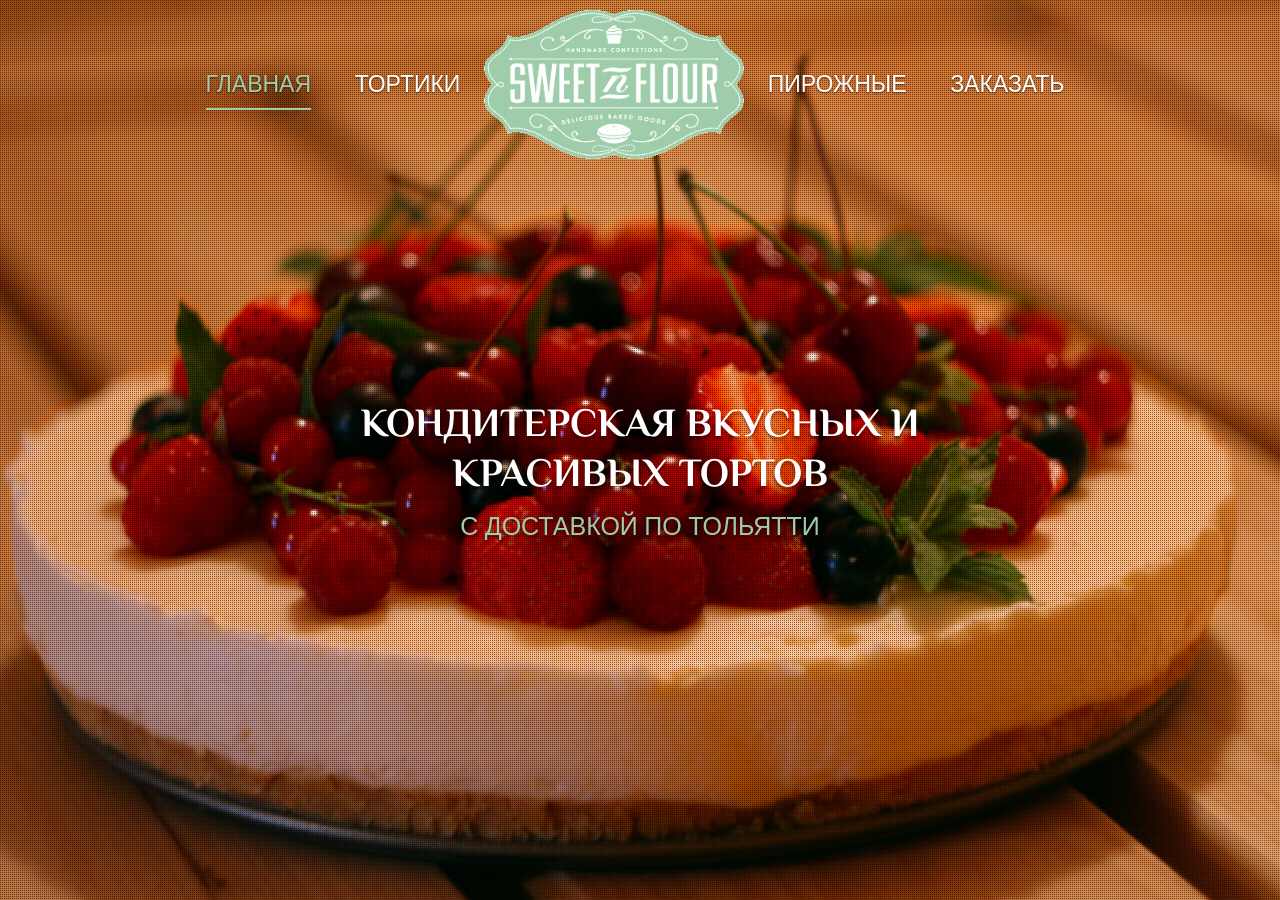
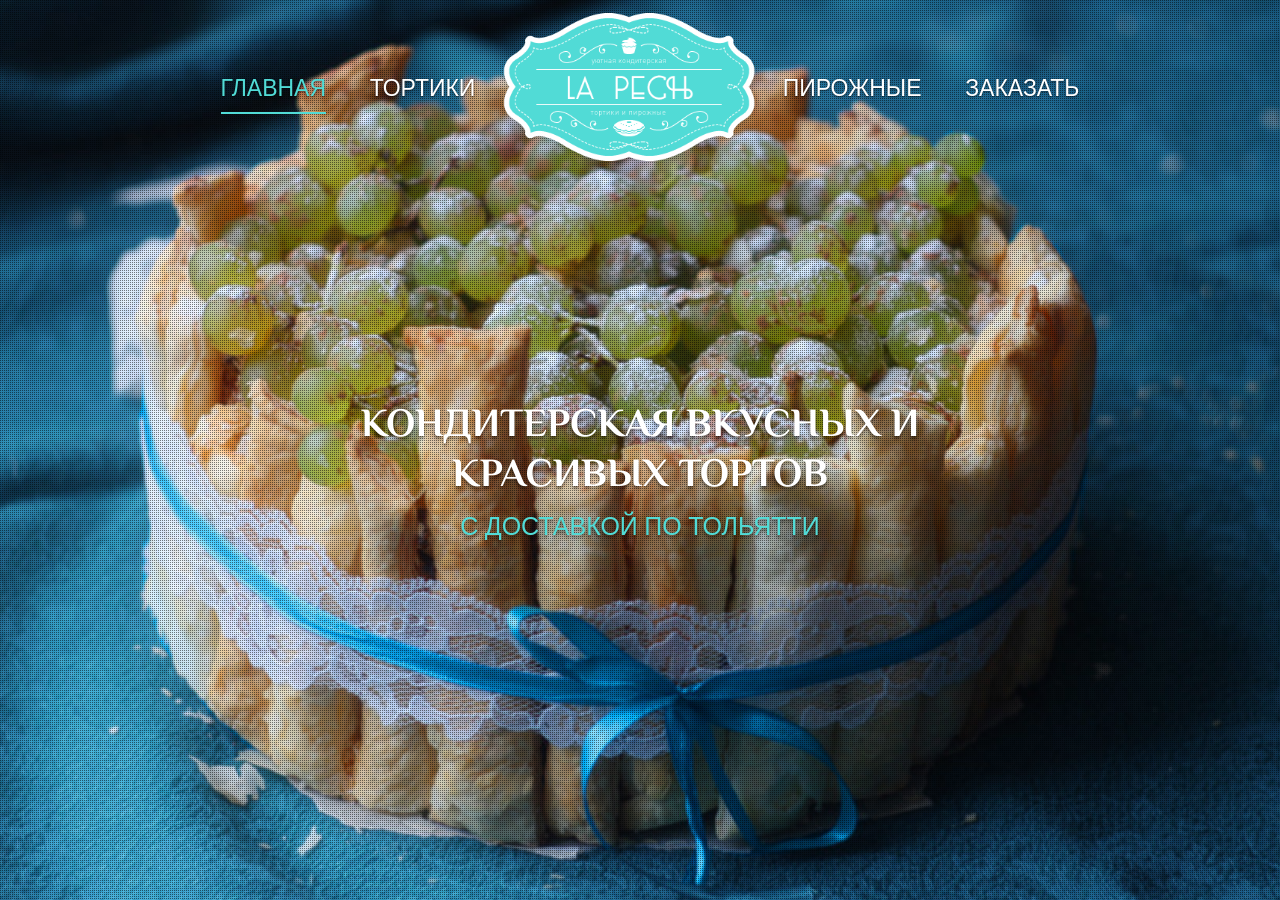
Before and after one commit to lapech/lapech.github.io, a Jekyll site: the page built from index.html, in a window 1280 px wide and 900 px high. Built offline with Jekyll 4.4.1, drawn with Linux system fonts in a browser that asks for light colours; nearby versions of some CDN libraries; library files that are not in the unit come from our copies; some of the changed text lies outside the part shown.

Commit message:
Blue theme applied, font awesome removed.

```diff
--- a/_layouts/default.html
+++ b/_layouts/default.html
@@ -1,8 +1,8 @@
 <!DOCTYPE html>
-<html lang="ru">
+<html lang="en">
     <head>
 
-        <title>EMBER - by Superthe.me</title>
+        <title>Торты на заказ с доставкой по Тольятти | Капкейки, пирожные, макаруны | Кондитерская La Pech +7 (903) 335-85-81 </title>
 
         <meta name="viewport" content="width=device-width, initial-scale=1.0" />
         <meta name="description" content="Page description" />
@@ -10,14 +10,9 @@
         <meta charset="utf-8" />
 
         <link href="css/bootstrap.min.css" rel="stylesheet" media="screen" />
-        <link href="css/font-awesome.min.css" rel="stylesheet" media="screen" />
-        <link href="css/flexslider.css" rel="stylesheet" media="screen" />
+        <!--<link href="css/flexslider.css" rel="stylesheet" media="screen" />-->
         <link href="css/jquery.vegas.css" rel="stylesheet" media="screen" />
         <link href="css/style.min.css" rel="stylesheet" media="screen" />
-
-        <!--[if IE 7]>
-        <link href="css/font-awesome-ie7.css" rel="stylesheet">
-        <![endif]-->
 
         <!--[if lt IE 9]>
         <script src="http://html5shim.googlecode.com/svn/trunk/html5.js"></script>
@@ -31,7 +26,7 @@
     </head>
 <body>
 
-    <a id="back-top" href="javascript:void(0)"><i class="icon-chevron-up"></i></a>
+    <a id="back-top" href="javascript:void(0)"><i class="icon-chevron-up icon-white"></i></a>
 
     <!-- header -->
     <header id="header">
@@ -50,7 +45,7 @@
                                 <ul class="nav" id="navigation">
                                     <li><a data-nav="scroll" href="#/home" class="active">ГЛАВНАЯ</a></li>
                                     <li><a data-nav="scroll" href="#/features">ТОРТИКИ</a></li>
-                                    <li><img id="logo" src="img/logo.png" /></li>
+                                    <li><img id="logo" src="img/la_pech_logo.png" /></li>
                                     <li><a data-nav="scroll" href="#/features">ПИРОЖНЫЕ</a></li>
                                     <li><a data-nav="scroll" href="#/contact">ЗАКАЗАТЬ</a></li>
                                 </ul>
@@ -152,10 +147,10 @@
                                 </li>
                                 <li class="span4">
                                     <div class="item">
-                                        <a href="img/bg2.jpg" class="lightbox_trigger">
-                                            <img src="img/portfolio2.jpg" alt="" />
+                                        <a href="img/bg5.jpg" class="lightbox_trigger">
+                                            <img src="img/portfolio6.jpg" alt="" />
                                         </a>
-                                        <h3>Шоколадный чизкейк</h3>
+                                        <h3>Шоколадный наполеон</h3>
                                         <p class="price">Шоколадный чизкейк по классическому рецепту с сливочным сыром, лимонным соком и миндальной мукой.</p>
                                         <p class="price"><b>Вес</b>: от 1 до 3 кг</p>
                                         <p class="price"><b>Цена</b>: 700 руб./кг</p>
@@ -163,10 +158,10 @@
                                 </li>
                                 <li class="span4">
                                     <div class="item">
-                                        <a href="img/bg3.jpg" class="lightbox_trigger">
-                                            <img src="img/portfolio3.jpg" alt="" />
+                                        <a href="img/portfolio2_big.jpg" class="lightbox_trigger">
+                                            <img src="img/portfolio7.jpg" alt="" />
                                         </a>
-                                        <h3>Шоколадно-вишневый брауни</h3>
+                                        <h3>Классический чизкейк</h3>
                                         <p class="price">Шоколадный бисквитный торт с вишневым вареньем и коньяком.</p>
                                         <p class="price"><b>Вес</b>: от 1 до 2 кг</p>
                                         <p class="price"><b>Цена</b>: 900 руб./кг</p>
@@ -185,29 +180,6 @@
                                 <!--</li>-->
                             <!--</ul>-->
                         <!--</div>-->
-
-                        <ul class="row-fluid">
-                            <li class="span3">
-                                <img src="img/feature1.jpg" />
-                                <h3 class="feature">Responsive Design</h3>
-                                <p>Lorem ipsum dolor sit amet, consectetur adipiscing elit. Vivamus tempus porttitor lobortis. Phasellus mollis tortor sed tellus pellentesque imperdiet vitae a risus.</p>
-                            </li>
-                            <li class="span3">
-                                <img src="img/feature2.jpg" />
-                                <h3 class="feature">Latest Technology</h3>
-                                <p>Lorem ipsum dolor sit amet, consectetur adipiscing elit. Vivamus tempus porttitor lobortis. Phasellus mollis tortor sed tellus pellentesque imperdiet vitae a risus.</p>
-                            </li>
-                            <li class="span3">
-                                <img src="img/feature3.jpg" />
-                                <h3 class="feature">Easy customization</h3>
-                                <p>Lorem ipsum dolor sit amet, consectetur adipiscing elit. Vivamus tempus porttitor lobortis. Phasellus mollis tortor sed tellus pellentesque imperdiet vitae a risus.</p>
-                            </li>
-                            <li class="span3">
-                                <img src="img/feature4.jpg" />
-                                <h3 class="feature">One Page Simplicity</h3>
-                                <p>Lorem ipsum dolor sit amet, consectetur adipiscing elit. Vivamus tempus porttitor lobortis. Phasellus mollis tortor sed tellus pellentesque imperdiet vitae a risus.</p>
-                            </li>
-                        </ul>
 
                     </div>
                 </div>
--- a/js/theme.js
+++ b/js/theme.js
@@ -165,10 +165,11 @@ readyState(function()
     {
         delay: 10000,
         backgrounds: [
-            { src: 'img/bg1.jpg', fade: 2000 },
+            { src: 'img/bg5.jpg', fade: 2000 },
             { src: 'img/bg3.jpg', fade: 2000 },
             { src: 'img/bg4.jpg', fade: 2000 },
-            { src: 'img/bg2.jpg', fade: 2000 }
+            { src: 'img/bg2.jpg', fade: 2000 },
+            { src: 'img/bg1.jpg', fade: 2000 }
         ]
     })('overlay');
 
```
Also changed, not shown: css/bootstrap.min.css, css/style.min.css, img/bg5.jpg (added), img/glyphicons-halflings-white.png (added), img/glyphicons-halflings.png (added), img/la_pech_logo.png (added), img/portfolio6.jpg (added), img/portfolio7.jpg (added).
